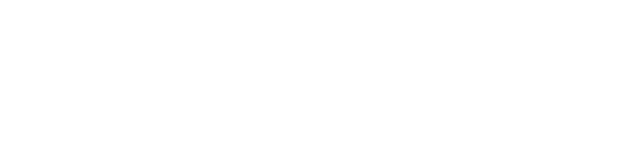
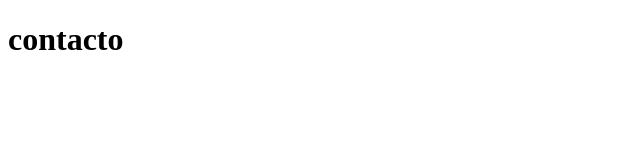
Before and after one commit to mohammedSebtiBenzakour/mios, a plain HTML site: page index.html in a window 1280 px wide. Shown: the whole page, without its empty margins (0-640 px from the left). Drawn offline with Linux system fonts and the light colour scheme.

Commit message:
se agrega contacto

```diff
--- a/index.html
+++ b/index.html
@@ -6,6 +6,7 @@
 	<title></title>
 </head>
 <body>
+<h1>contacto</h1>
 
 </body>
 </html>
```
